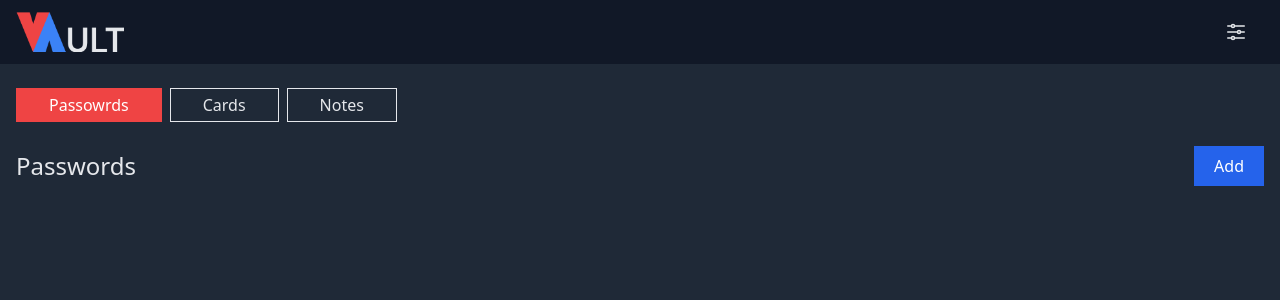
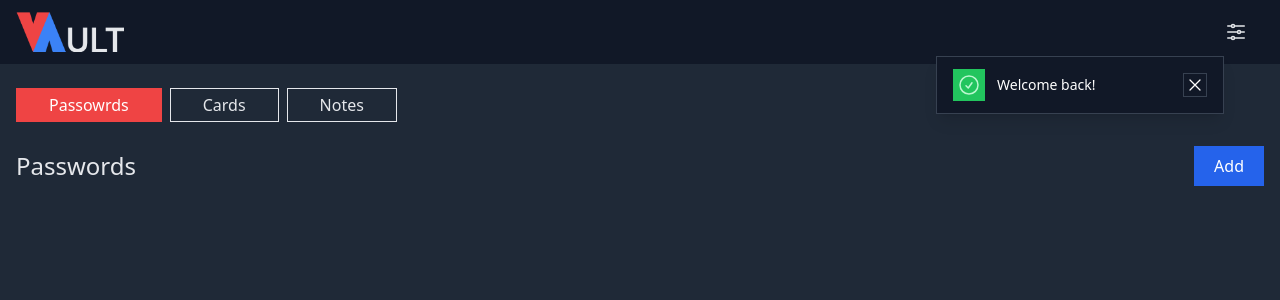
Before and after one commit to kunalkhanx/react-vault, a React (Create React App) app: page / in a window 1280 px wide. Both pictures are taken after typing "Sample" into the empty fields and a click on the button "Start". Shown: the top 300 px of the page. Built offline with nearby package versions, Linux system fonts and the light colour scheme.

Commit message:
Alert toast added

```diff
--- a/src/App.js
+++ b/src/App.js
@@ -1,15 +1,18 @@
 import { PassKeyProvider } from "./Components/Contexts/PassKey";
 import { SettingsProvider } from "./Components/Contexts/SettingsCtx";
+import { ToastProvider } from "./Components/Contexts/ToastContext";
 import { Page } from "./Page";
 
 function App() {
   return (
     <div className="App">
-      <SettingsProvider>
-        <PassKeyProvider>
-          <Page />
-        </PassKeyProvider>
-      </SettingsProvider>
+      <ToastProvider>
+        <SettingsProvider>
+          <PassKeyProvider>
+            <Page />
+          </PassKeyProvider>
+        </SettingsProvider>
+      </ToastProvider>
     </div>
   );
 }
--- /dev/null
+++ b/src/Components/Contexts/ToastContext.jsx
@@ -0,0 +1,33 @@
+import { createContext, useState } from "react";
+import Toast from "../../Elements/Toast";
+
+export const ToastContext = createContext(null)
+
+
+export const ToastProvider = ({children}) => {
+
+    const [toast, setToast] = useState(null)
+    const [handler, setHanlder] = useState(null)
+
+    const runToast = (message, type = 'success') => {
+        clearTimeout(handler)
+        setToast({message, type})
+        const _h = setTimeout(() => {
+            setToast(null)
+        }, [3000])
+        setHanlder(_h)
+    }
+
+    const closeToast = () => {
+        clearTimeout(handler)
+        setToast(null)
+    }
+
+    return (
+        <ToastContext.Provider value={{runToast}}>
+            {toast && <Toast type={toast?.type} message={toast?.message} onClose={closeToast} />}
+            {children}
+        </ToastContext.Provider>
+    )
+
+}
--- a/src/Components/PassKey/PassKeyScreen.jsx
+++ b/src/Components/PassKey/PassKeyScreen.jsx
@@ -1,7 +1,8 @@
-import React, { useEffect, useState } from 'react'
+import React, { useContext, useEffect, useState } from 'react'
 import TextInput from '../../Elements/TextInput'
 import { SHA256 } from 'crypto-js'
 import PrimaryButton from '../../Elements/PrimaryButton'
+import { ToastContext } from '../Contexts/ToastContext'
 
 const nounce = 'magemonitor' // This is a string key that will use to verify key by hashing
 
@@ -11,14 +12,16 @@ const PassKeyScreen = ({setValue}) => {
     const [hash, setHash] = useState(false)
     const [error, setError] = useState(null)
 
+    const {runToast} = useContext(ToastContext)
+
     const onSubmitHandler = (e) => {
         e.preventDefault()
         setError(null)
-        // if(key.length < 4){
-        //     setError('Passkey size can\'t be less then 4 char(s)')
-        //     return
-        // }
         if(hash === null){
+            if(key.length < 4){
+                setError('Passkey size can\'t be less then 4 char(s)')
+                return
+            }
             const _hash = SHA256(nounce + key).toString()
             localStorage.setItem('_hash', _hash)
             setHash(_hash)
@@ -30,6 +33,7 @@ const PassKeyScreen = ({setValue}) => {
             }
         }
         setValue(key)
+        runToast('Welcome back!')
     }
 
     useEffect(() => {
--- /dev/null
+++ b/src/Elements/Toast.jsx
@@ -0,0 +1,28 @@
+import React from 'react'
+
+const Toast = ({ type = 'success', message, onClose}) => {
+    return (
+        <div className='w-full max-w-72 fixed top-14 right-14 shadow-lg flex items-center gap-3 justify-between border border-gray-700 bg-gray-900 py-3 px-4 z-[999] text-white leading-5 text-sm'>
+            <div className='flex items-center gap-3'>
+                <span className={`w-8 h-8 ${type === 'error' && 'bg-red-500 text-red-200'} ${type === 'success' && 'bg-green-500 text-green-200'} flex items-center justify-center flex-shrink-0`}>
+                    {type === 'error' &&
+                        <svg xmlns="http://www.w3.org/2000/svg" fill="none" viewBox="0 0 24 24" strokeWidth={1.5} stroke="currentColor" className="size-6">
+                            <path strokeLinecap="round" strokeLinejoin="round" d="M12 9v3.75m0-10.036A11.959 11.959 0 0 1 3.598 6 11.99 11.99 0 0 0 3 9.75c0 5.592 3.824 10.29 9 11.622 5.176-1.332 9-6.03 9-11.622 0-1.31-.21-2.57-.598-3.75h-.152c-3.196 0-6.1-1.25-8.25-3.286Zm0 13.036h.008v.008H12v-.008Z" />
+                        </svg>}
+                    {type === 'success' &&
+                        <svg xmlns="http://www.w3.org/2000/svg" fill="none" viewBox="0 0 24 24" strokeWidth={1.5} stroke="currentColor" className="size-6">
+                            <path strokeLinecap="round" strokeLinejoin="round" d="M9 12.75 11.25 15 15 9.75M21 12a9 9 0 1 1-18 0 9 9 0 0 1 18 0Z" />
+                        </svg>}
+                </span>
+                <p>{message}</p>
+            </div>
+            <button className='w-6 h-6 border border-gray-700 flex-shrink-0 flex items-center justify-center' onClick={onClose}>
+                <svg xmlns="http://www.w3.org/2000/svg" fill="none" viewBox="0 0 24 24" strokeWidth={1.5} stroke="currentColor" className="size-5">
+                    <path strokeLinecap="round" strokeLinejoin="round" d="M6 18 18 6M6 6l12 12" />
+                </svg>
+            </button>
+        </div>
+    )
+}
+
+export default Toast
```
Also changed, not shown: 1 other file (tests, documents, lock files or other folders).
